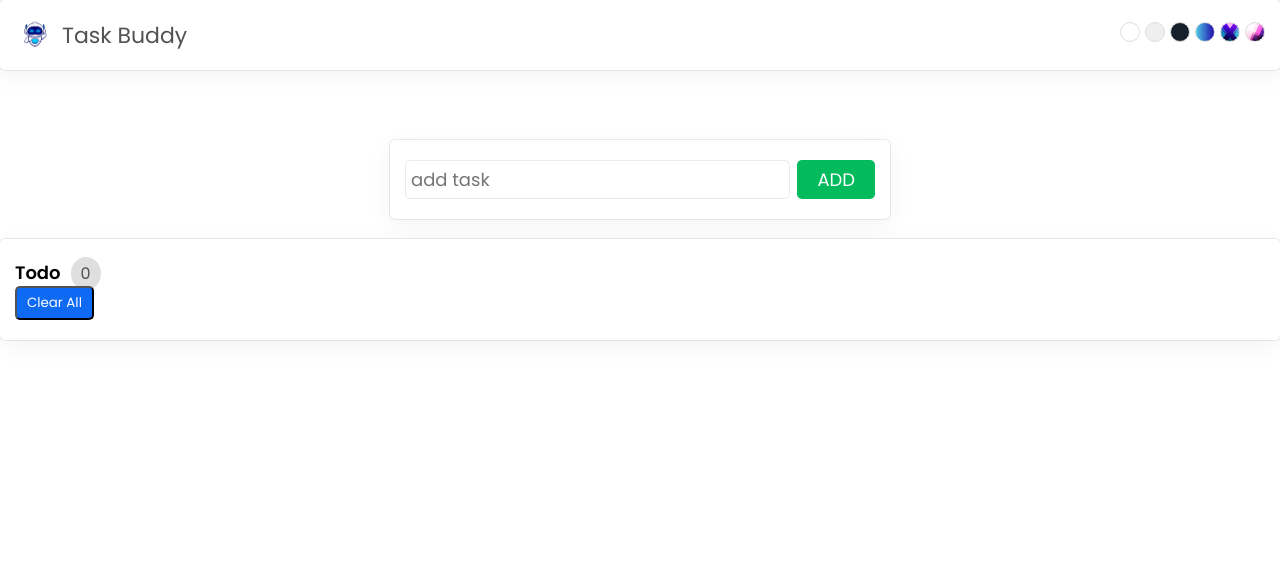
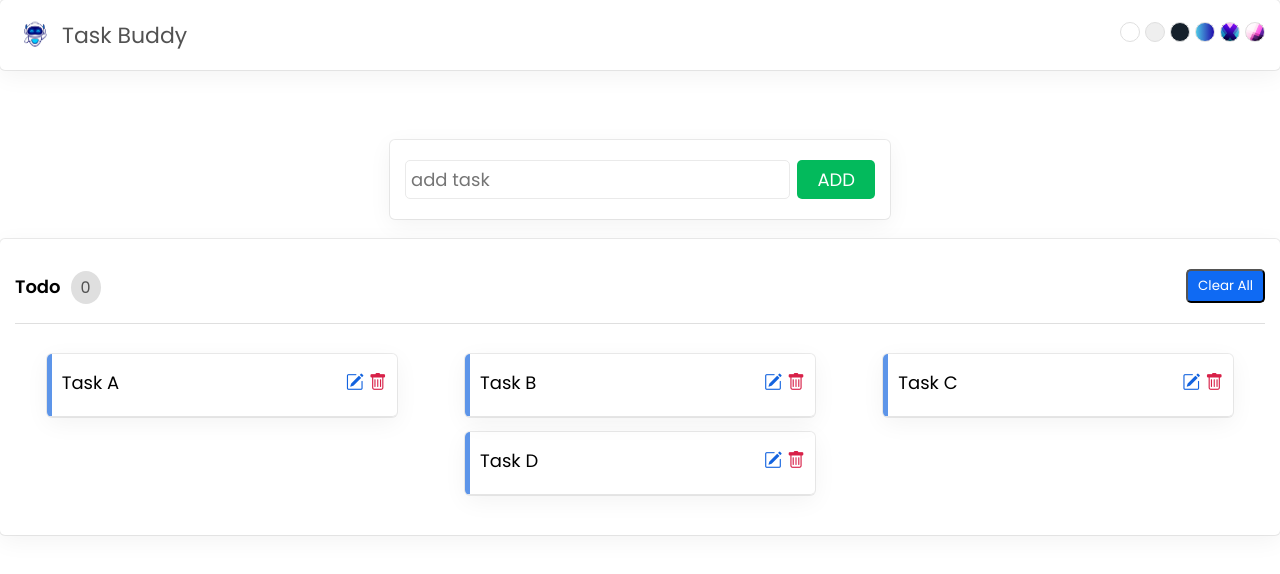
Before and after one commit to Dey11subrata/task_buddy, a React (Create React App) app: page / in a window 1280 px wide. Shown: the top 574 px of the page. Built offline with nearby package versions, Linux system fonts and the light colour scheme.

Commit message:
base structure ready

```diff
--- a/src/components/ShowTasks.css
+++ b/src/components/ShowTasks.css
@@ -6,7 +6,7 @@
     box-shadow: var(--box-shadow);
   }
 
-  .showTask p.head{
+  .showTask .head{
     padding: 10px 0px 20px 0px;
     border-bottom: 1px solid #dfdfdf;
     display: flex;
@@ -14,9 +14,9 @@
     justify-content: space-between;
   }
 
-  .showTask p.head span:first-child{
+  /* .showTask p.head span:first-child{
     flex-grow: 1;
-  }
+  } */
 
   .showTask .title{
     font-size: 18px;
--- a/src/components/ShowTasks.jsx
+++ b/src/components/ShowTasks.jsx
@@ -2,6 +2,28 @@ import React from 'react'
 import "./ShowTasks.css"
 
 export const ShowTasks = () => {
+  const tasks = [
+    {
+      id: 1001,
+      name: "Task A",
+      time: new Date()
+    },
+    {
+      id: 1002,
+      name: "Task B",
+      time: new Date()
+    },
+    {
+      id: 1003,
+      name: "Task C",
+      time: new Date()
+    },
+    {
+      id: 1004,
+      name: "Task D ",
+      time: new Date()
+    },
+  ]
   return (
     <section className='showTask'>
         <div className='head'>
@@ -11,6 +33,19 @@ export const ShowTasks = () => {
             </div>
             <button className='clearAll'>Clear All</button>
         </div>
+        <ul>
+          {tasks.map(task => (
+            <li key={task.id}>
+            <p>
+              <span className='name'>{task.name}</span>
+              <span></span>
+            </p>
+            <i className='bi bi-pencil-square'></i>
+            <i className='bi bi-trash'></i>
+            {/* <p>{task.time}</p> */}
+            </li>
+          ))}
+        </ul>
     </section>
   )
 }
```
